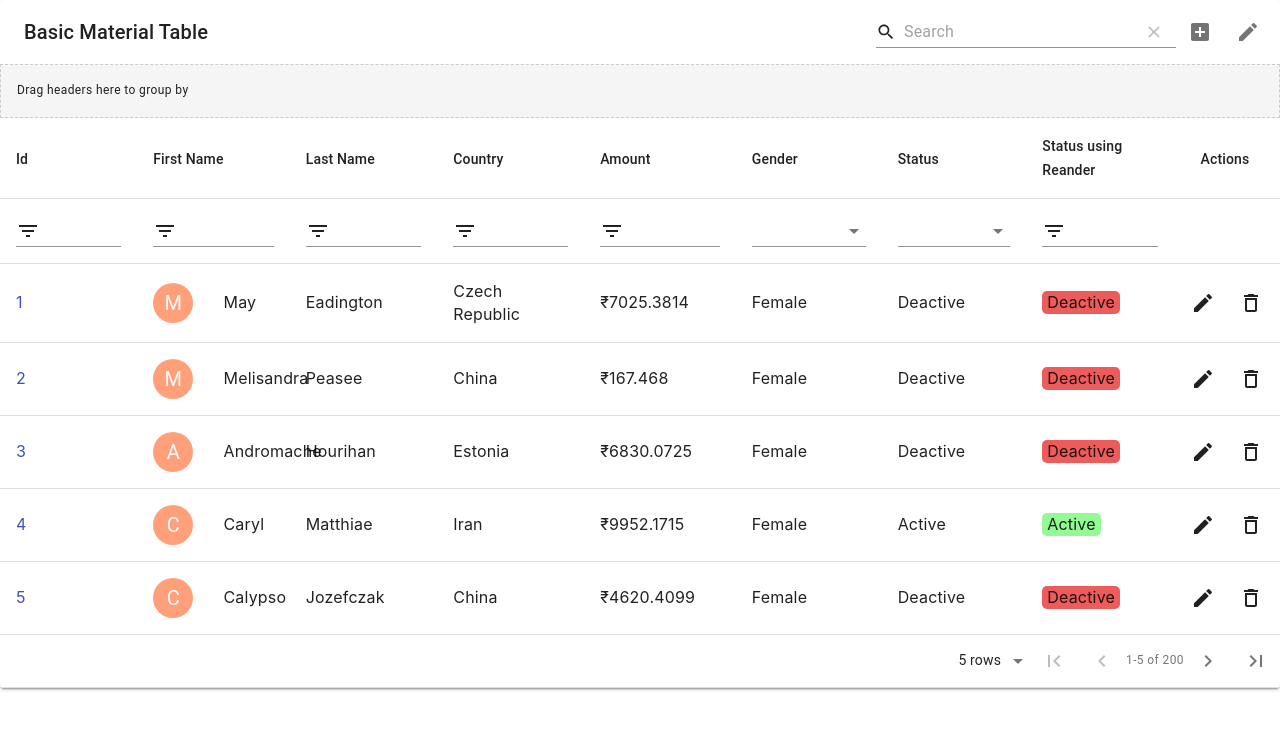
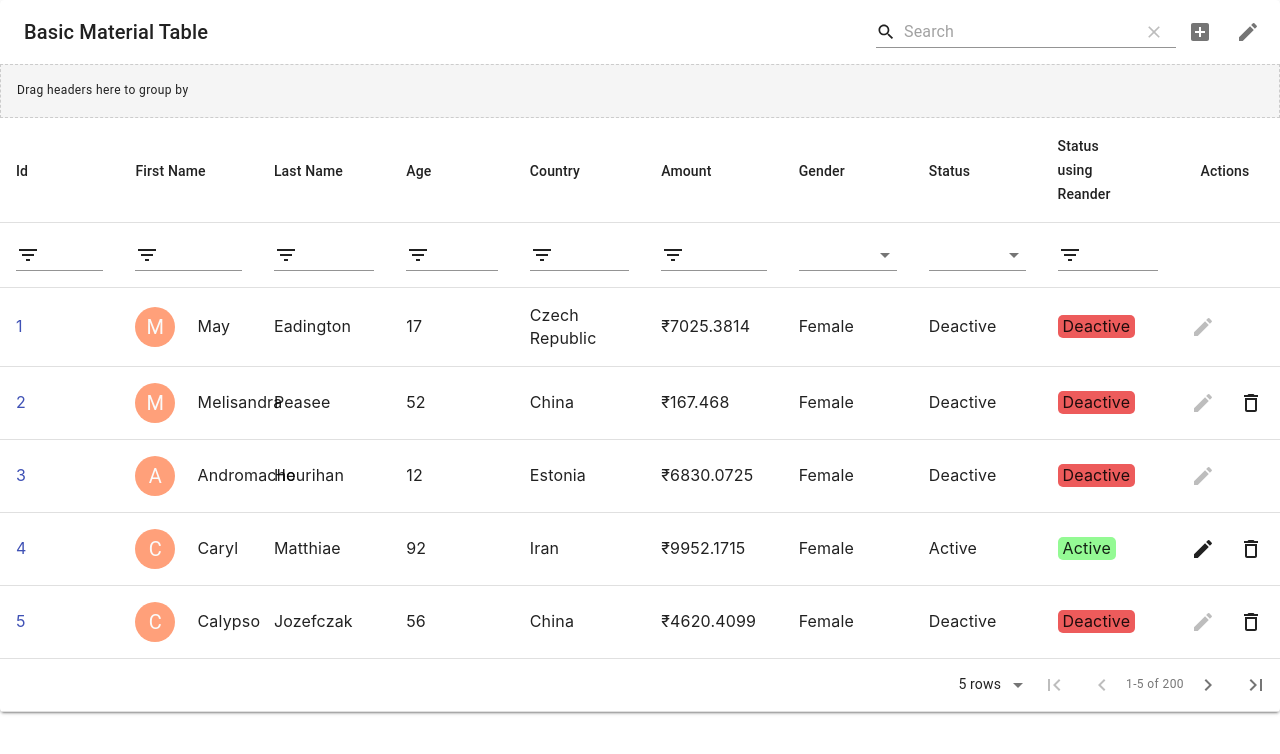
Before and after one commit to sumanmannacs1996/material-table-app, a React (Create React App) app: page / in a window 1280 px wide. Shown: the top 754 px of the page. Built offline with nearby package versions, Linux system fonts and the light colour scheme.

Commit message:
Conditionally render action button for each row

```diff
--- a/src/components/BasicTable2.js
+++ b/src/components/BasicTable2.js
@@ -82,7 +82,7 @@ function BasicTable1() {
   { title: 'Last Name', field: 'last_name' },
   //{ title: 'Email', field: 'email' },
   //{ title: 'Date Of Birth', field: 'date_of_birth' },
-  //{ title: 'Age', field: 'age' },
+  { title: 'Age', field: 'age' },
   { title: 'Country', field: 'country' },
   //{ title: 'Phone', field: 'phone' },
   { title: 'Amount', field: 'amount', render: (row) => `₹${row.amount}` },
@@ -114,6 +114,9 @@ function BasicTable1() {
      grouping: true,
     }}
     editable={{
+     isDeleteHidden: (row) => row.age < 18,
+     isDeletable: (row) => row.gender === 'F',
+     isEditable: (row) => row.status === 1,
      onRowAdd: (newRow) =>
       new Promise((resolve, reject) => {
        const addNewRow = async (newRow) => {
```
